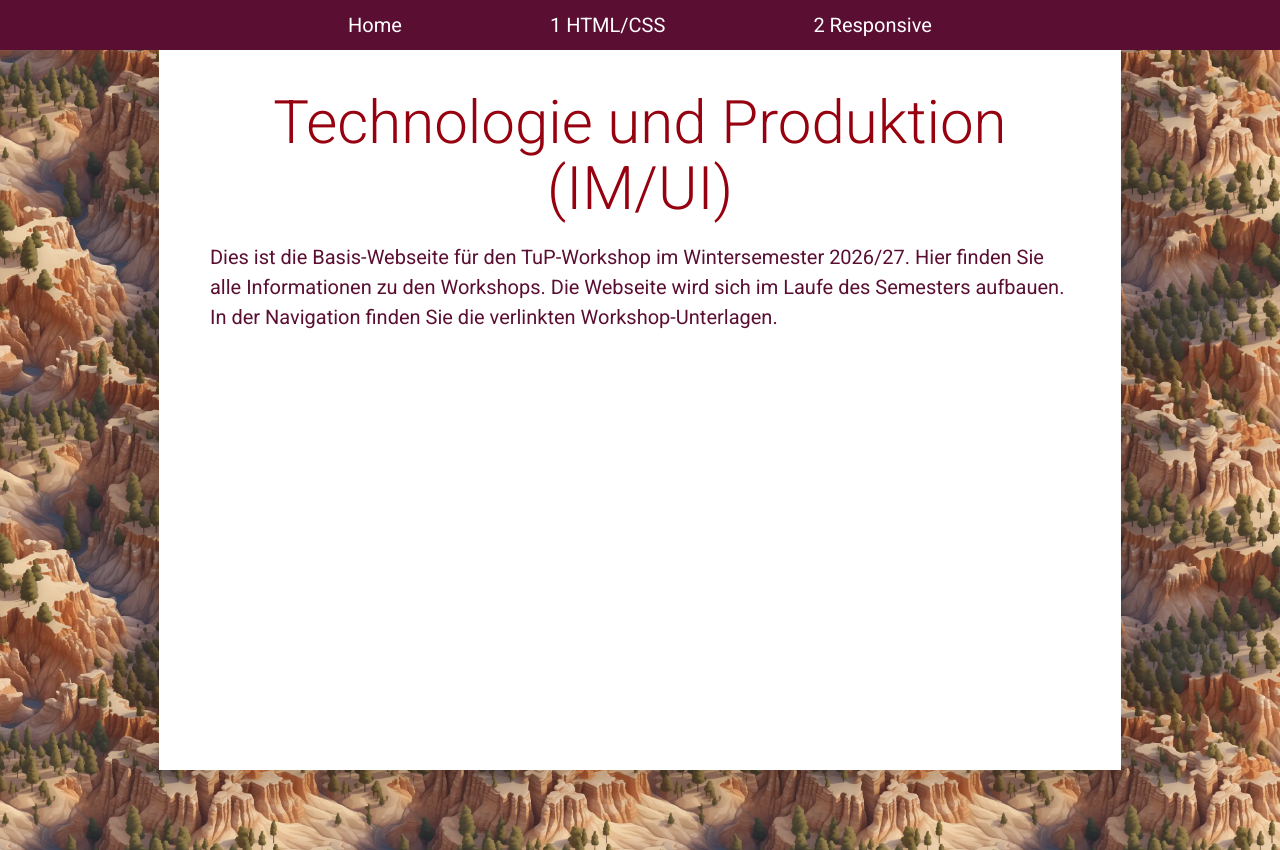
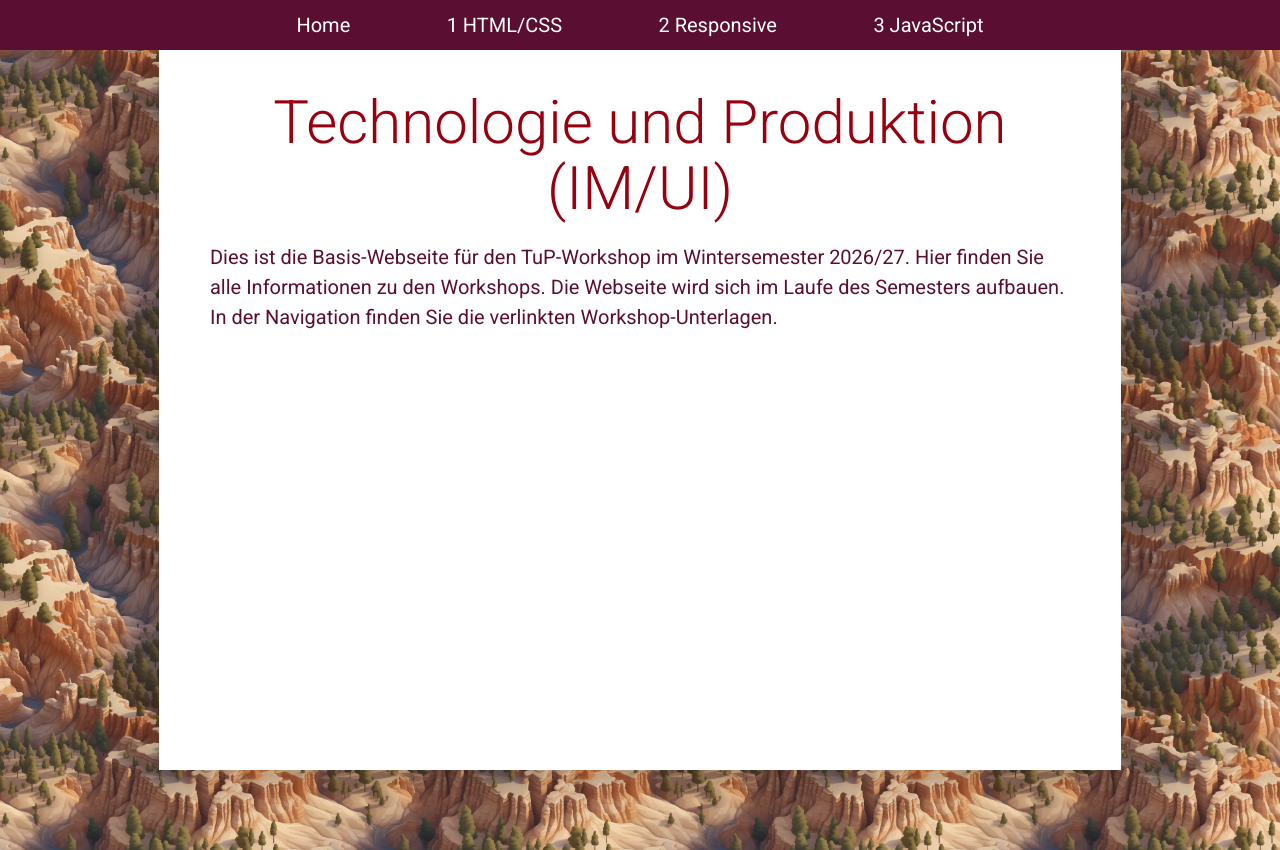
Before and after one commit to johannesluderschmidthsrm/hsrm-tup-2026ws-workshops, a plain HTML site: page index.html in a window 1280 px wide. Drawn offline with nearby package versions, Linux system fonts and the light colour scheme.

Commit message:
Navigation: Workshop 3 freigeschaltet
Co-Authored-By: Claude Opus 5.5 <noreply@anthropic.com>

```diff
--- a/index.html
+++ b/index.html
@@ -41,8 +41,8 @@
                 <li><a href="index.html">Home</a></li>
                 <li><a href="workshop1.html">1 HTML/CSS</a></li>
                 <li><a href="workshop2.html">2 Responsive</a></li>
-                <!--<li><a href="workshop3.html">3 JavaScript</a></li>
-                <li><a href="workshop6.html">6 TouchDesigner 1</a></li>
+                <li><a href="workshop3.html">3 JavaScript</a></li>
+                <!--<li><a href="workshop6.html">6 TouchDesigner 1</a></li>
                 <li><a href="workshop7.html">7 TouchDesigner 2</a></li> -->
                 <!-- <li><a href="visualstudio_git.html">Visual Studio und git</a></li> -->
                 <!-- <li><a href="_data-workshop/">Workshop Daten</a></li> -->
```
